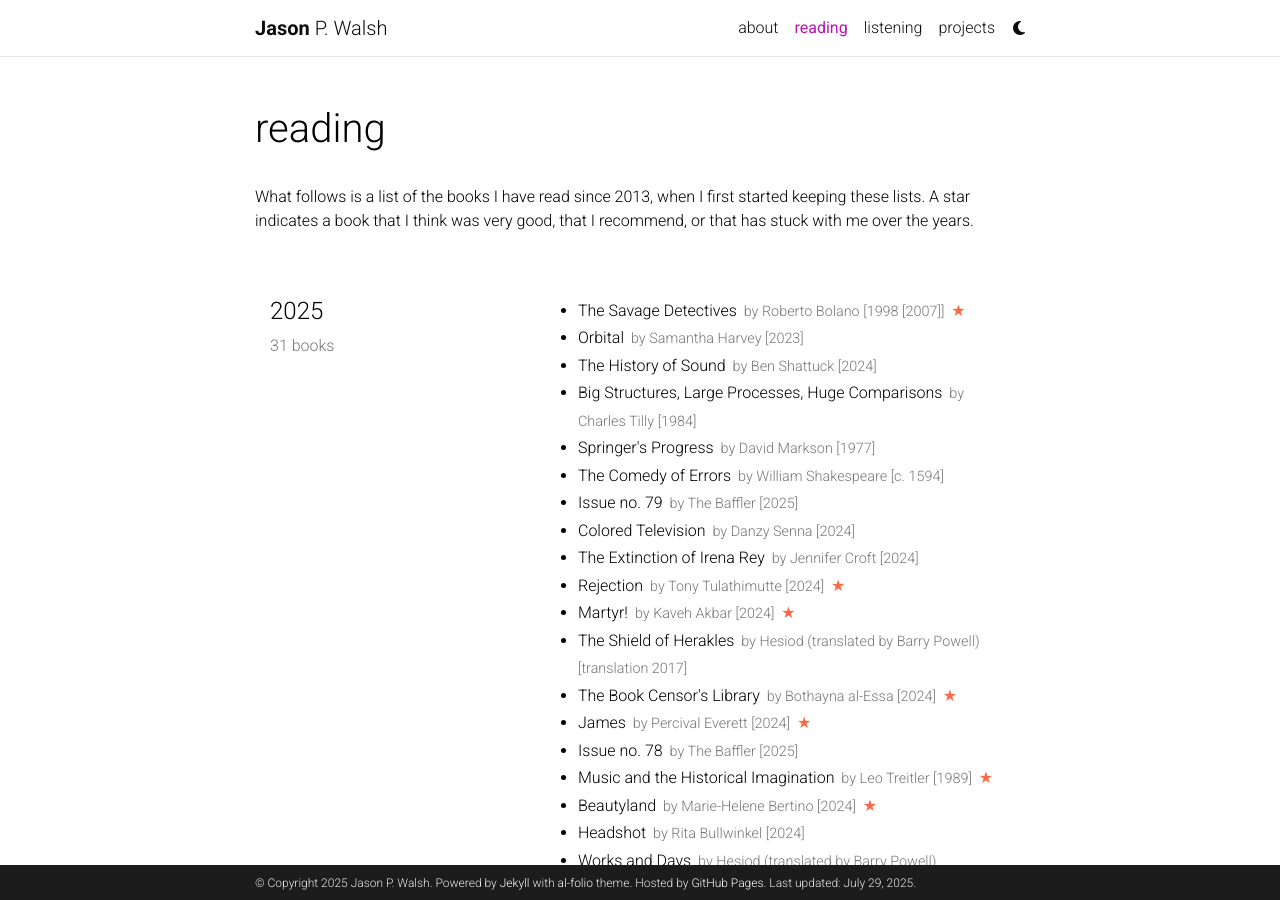
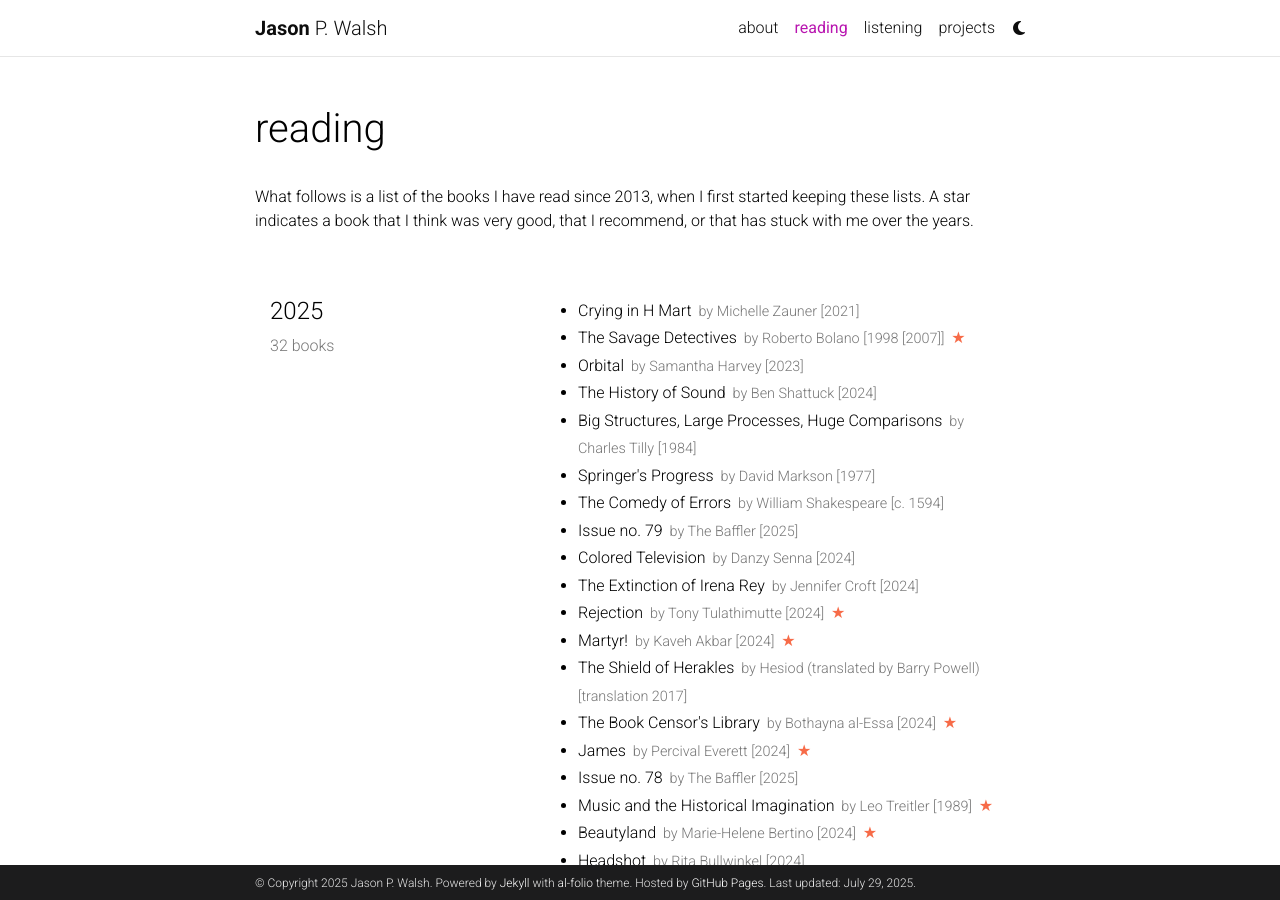
Before and after one commit to jwals23/jwals23.github.io, a Jekyll site: the page built from _pages/reading.md, in a window 1280 px wide and 900 px high. Built offline with Jekyll 4.4.1, drawn with Linux system fonts in a browser that asks for light colours; comment, search, counter and statistics services are not loaded; a style sheet for code colours, icons or effects is not loaded.

Commit message:
Update reading.yml

```diff
--- a/_data/reading.yml
+++ b/_data/reading.yml
@@ -1,6 +1,10 @@
 list:
   - year: "2025"
     books:
+      - title: Crying in H Mart
+        author: Michelle Zauner
+        year: 2021
+
       - title: The Savage Detectives
         author: Roberto Bolano
         year: 1998 [2007]
```
